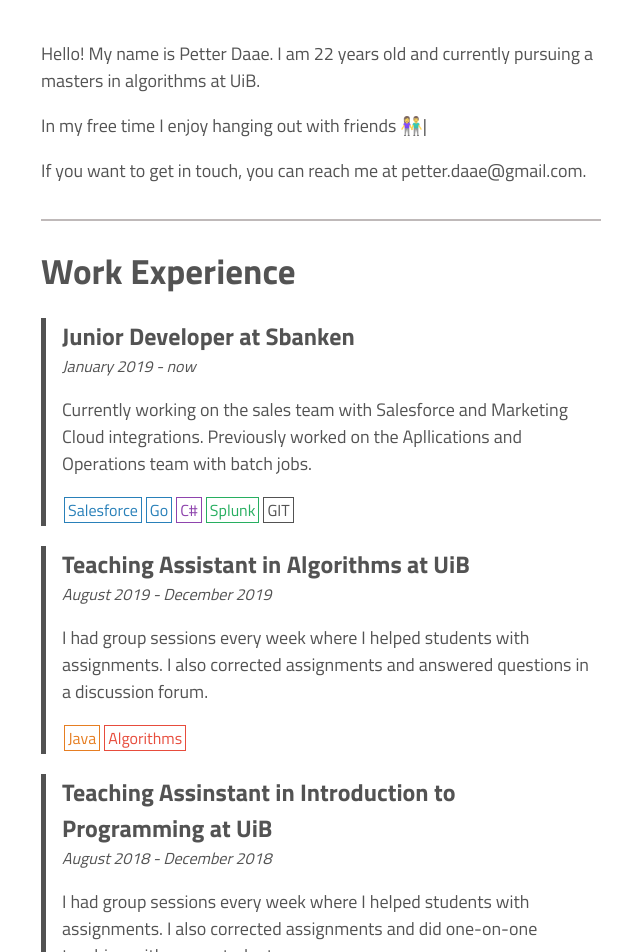
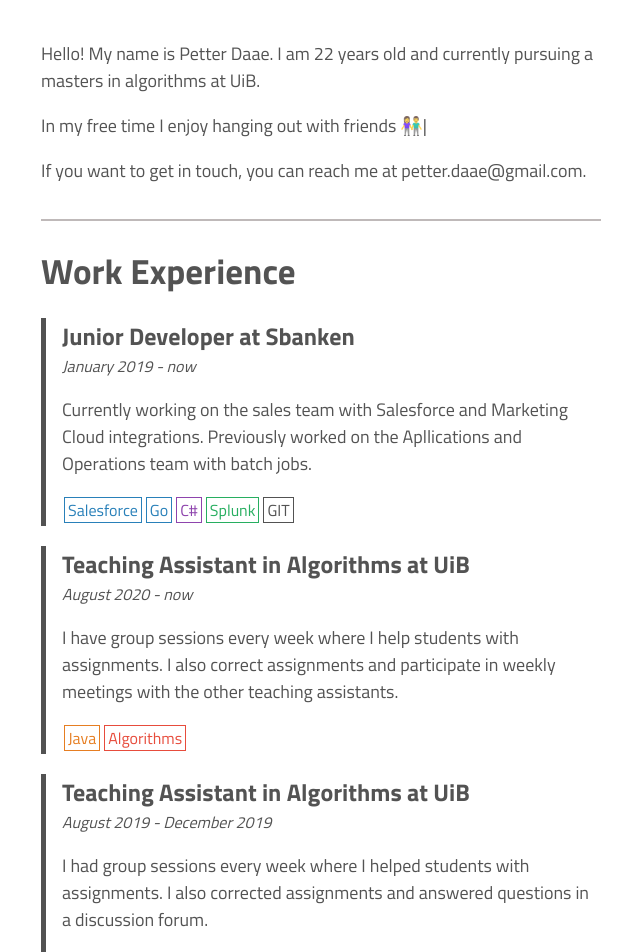
Before and after one commit to StaleJ/daae.dev, a React (Create React App) app: page / in a window 1280 px wide. Shown: the top 952 px of the page, without its empty margins (319-959 px from the left). Built offline with nearby package versions, Linux system fonts and the light colour scheme; the HTML template or start-up script is replaced by a standard one.

Commit message:
Add work experience

```diff
--- a/src/resume/data.js
+++ b/src/resume/data.js
@@ -28,6 +28,21 @@ export default {
                     text: "GIT",
                     color: "black"
                 },
+            ]
+        },
+        {
+            title: "Teaching Assistant in Algorithms at UiB",
+            description: "I have group sessions every week where I help students with assignments. I also correct assignments and participate in weekly meetings with the other teaching assistants.",
+            time: "August 2020 - now",
+            tags: [
+                {
+                    text: "Java",
+                    color: "orange"
+                },
+                {
+                    text: "Algorithms",
+                    color: "red"
+                }
             ]
         },
         {
```
